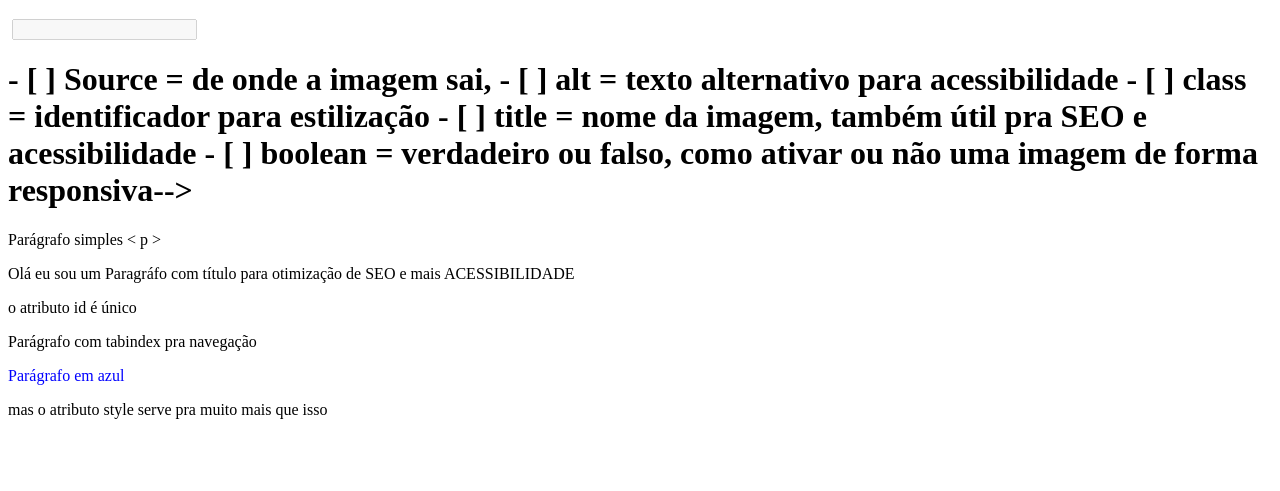
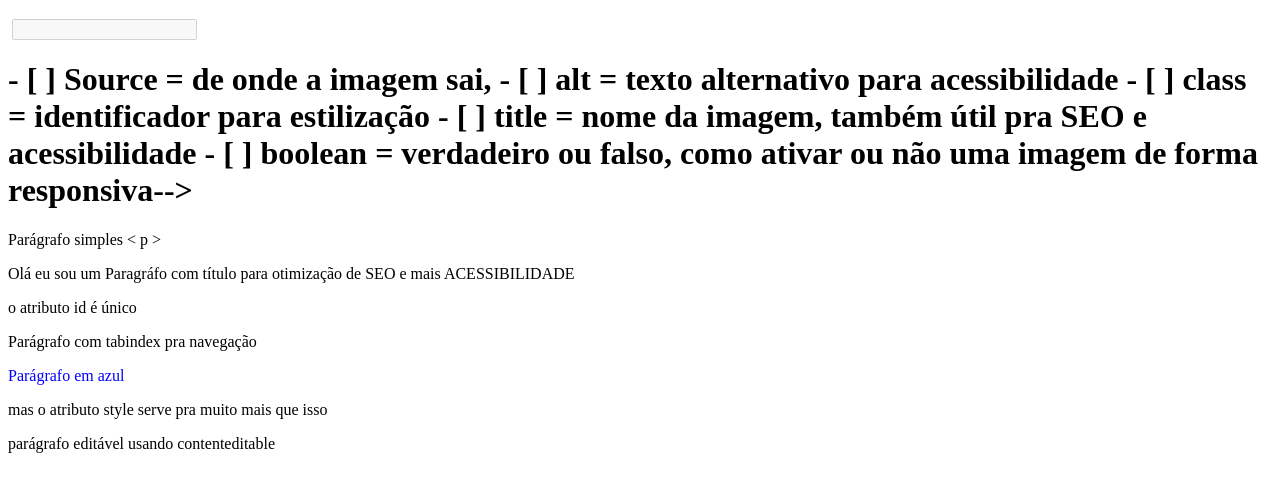
Before and after one commit to lukebemis/beacademy-devstart-html, a plain HTML site: page Paylivre-HTML/index.html in a window 1280 px wide. Shown: the part 87-578 px from the top of the page. Drawn offline with Linux system fonts and the light colour scheme.

Commit message:
Atributos: conteúdo editável usando contenteditable

```diff
--- a/Paylivre-HTML/index.html
+++ b/Paylivre-HTML/index.html
@@ -30,3 +30,4 @@
     <p tabindex="1" title="Um título" id=""> Parágrafo com tabindex pra navegação</p>
     <p style="color: blue">Parágrafo em azul</p>
     <p> mas o atributo style serve pra muito mais que isso</p>
+    <p contenteditable> parágrafo editável usando contenteditable</p>
```
